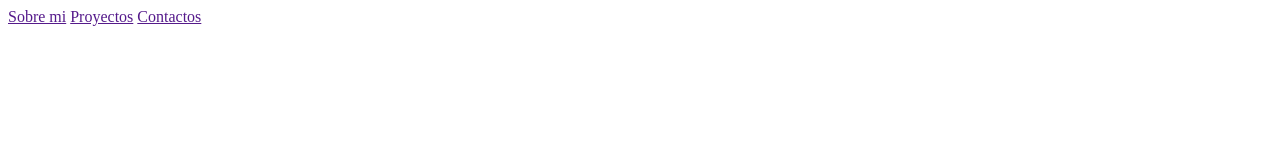
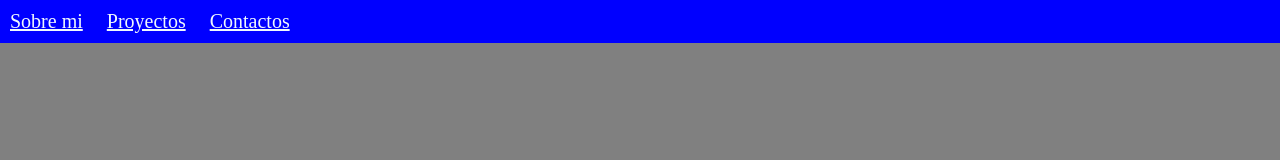
Before and after one commit to Gaonix/my-portafolio, a plain HTML site: page index.html in a window 1280 px wide. Drawn offline with Linux system fonts and the light colour scheme.

Commit message:
dando estilos

```diff
--- a/index.html
+++ b/index.html
@@ -4,6 +4,7 @@
     <meta charset="UTF-8">
     <meta name="viewport" content="width=device-width, initial-scale=1.0">
     <title>Edison gaona</title>
+    <link rel="stylesheet" href="style.css">
 </head>
 <body>
     <div class="nav-bar">
@@ -11,5 +12,6 @@
         <a href="">Proyectos</a>
         <a href="">Contactos</a>
     </div>
+<script src="script.js" defer></script>
 </body>
 </html>
--- a/style.css
+++ b/style.css
@@ -0,0 +1,18 @@
+.nav-bar{
+    background-color: blue;
+    padding: 10px;
+
+}
+.nav-bar a{
+    color: aliceblue;
+    font-size: 20px;
+    padding-right: 20px;
+}
+body{
+    margin: 0;
+    background-color: grey;
+}
+a:hover{
+    font-size: 22px;
+    color: red;
+}
```
